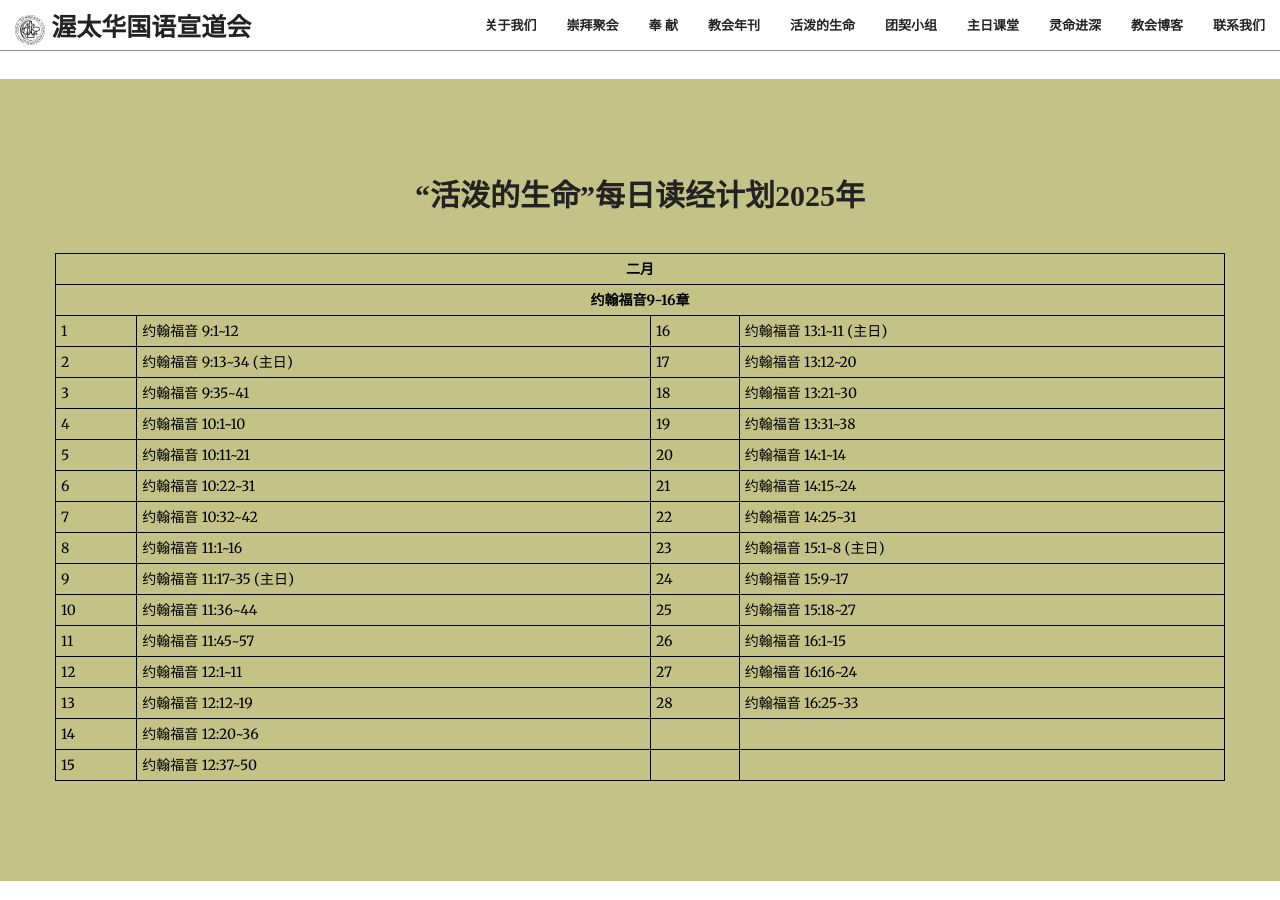
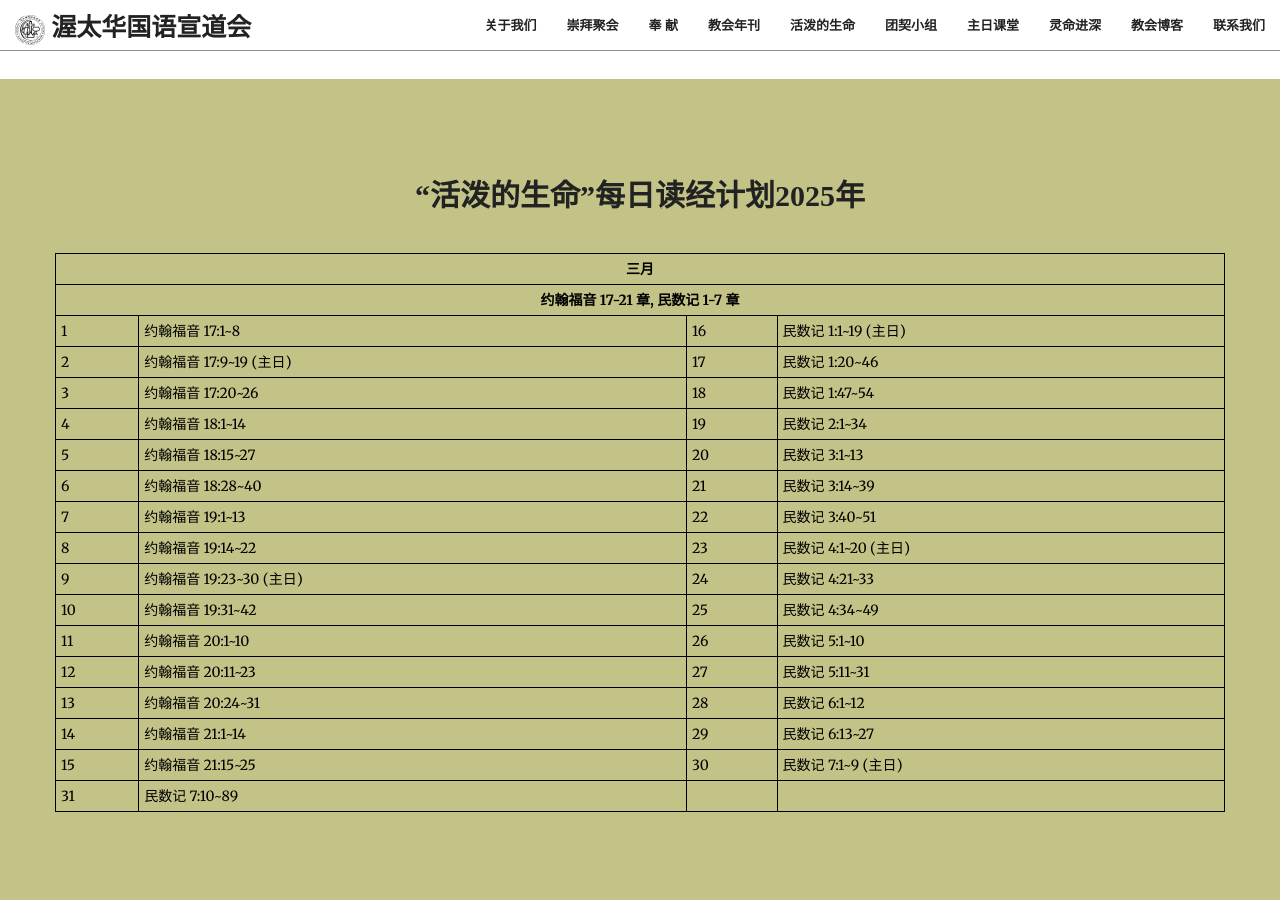
Before and after one commit to JonasYow/ottawaomac, a Jekyll site: the page built from index.html, in a window 1280 px wide and 900 px high, scrolled down 2563 px. Built offline with Jekyll 4.4.1, drawn with Linux system fonts in a browser that asks for light colours; some web fonts are replaced.

Commit message:
Update Mar2025 content

```diff
--- a/_includes/dailylivingwater.html
+++ b/_includes/dailylivingwater.html
@@ -8,113 +8,120 @@
             </div>
             <table style="width:100%">
                 <tr>
-                    <th colspan="4" class="text-center">二月</th>
+                    <th colspan="4" class="text-center">三月</th>
                 </tr>
                 <tr>
-                    <th colspan="4" class="text-center">约翰福音9-16章</th>
+                    <th colspan="4" class="text-center">约翰福音 17-21 章, 民数记 1-7 章</th>
                 </tr>
 
                 <tr>
                     <td>1</td>
-                    <td>约翰福音 9:1~12</td>
+                    <td>约翰福音 17:1~8</td>
                     <td>16</td>
-                    <td>约翰福音 13:1~11 (主日)</td>
+                    <td>民数记 1:1~19 (主日)</td>
                 </tr>
 
                 <tr>
                     <td>2</td>
-                    <td>约翰福音 9:13~34 (主日)</td>
+                    <td>约翰福音 17:9~19 (主日)</td>
                     <td>17</td>
-                    <td>约翰福音 13:12~20</td>
+                    <td>民数记 1:20~46</td>
                 </tr>
 
                 <tr>
                     <td>3</td>
-                    <td>约翰福音 9:35~41</td>
+                    <td>约翰福音 17:20~26</td>
                     <td>18</td>
-                    <td>约翰福音 13:21~30</td>
+                    <td>民数记 1:47~54</td>
                 </tr>
 
                 <tr>
                     <td>4</td>
-                    <td>约翰福音 10:1~10</td>
+                    <td>约翰福音 18:1~14</td>
                     <td>19</td>
-                    <td>约翰福音 13:31~38</td>
+                    <td>民数记 2:1~34</td>
                 </tr>
 
                 <tr>
                     <td>5</td>
-                    <td>约翰福音 10:11~21</td>
+                    <td>约翰福音 18:15~27</td>
                     <td>20</td>
-                    <td>约翰福音 14:1~14</td>
+                    <td>民数记 3:1~13</td>
                 </tr>
 
                 <tr>
                     <td>6</td>
-                    <td>约翰福音 10:22~31</td>
+                    <td>约翰福音 18:28~40</td>
                     <td>21</td>
-                    <td>约翰福音 14:15~24</td>
+                    <td>民数记 3:14~39</td>
                 </tr>
 
                 <tr>
                     <td>7</td>
-                    <td>约翰福音 10:32~42</td>
+                    <td>约翰福音 19:1~13</td>
                     <td>22</td>
-                    <td>约翰福音 14:25~31</td>
+                    <td>民数记 3:40~51</td>
                 </tr>
 
                 <tr>
                     <td>8</td>
-                    <td>约翰福音 11:1~16</td>
+                    <td>约翰福音 19:14~22</td>
                     <td>23</td>
-                    <td>约翰福音 15:1~8 (主日)</td>
+                    <td>民数记 4:1~20 (主日)</td>
                 </tr>
 
                 <tr>
                     <td>9</td>
-                    <td>约翰福音 11:17~35 (主日)</td>
+                    <td>约翰福音 19:23~30 (主日)</td>
                     <td>24</td>
-                    <td>约翰福音 15:9~17</td>
+                    <td>民数记 4:21~33</td>
                 </tr>
 
                 <tr>
                     <td>10</td>
-                    <td>约翰福音 11:36~44</td>
+                    <td>约翰福音 19:31~42</td>
                     <td>25</td>
-                    <td>约翰福音 15:18~27</td>
+                    <td>民数记 4:34~49</td>
                 </tr>
 
                 <tr>
                     <td>11</td>
-                    <td>约翰福音 11:45~57</td>
+                    <td>约翰福音 20:1~10</td>
                     <td>26</td>
-                    <td>约翰福音 16:1~15</td>
+                    <td>民数记 5:1~10</td>
                 </tr>
 
                 <tr>
                     <td>12</td>
-                    <td>约翰福音 12:1~11</td>
+                    <td>约翰福音 20:11~23</td>
                     <td>27</td>
-                    <td>约翰福音 16:16~24</td>
+                    <td>民数记 5:11~31</td>
                 </tr>
 
                 <tr>
                     <td>13</td>
-                    <td>约翰福音 12:12~19</td>
+                    <td>约翰福音 20:24~31</td>
                     <td>28</td>
-                    <td>约翰福音 16:25~33</td>
+                    <td>民数记 6:1~12</td>
                 </tr>
 
                 <tr>
                     <td>14</td>
-                    <td>约翰福音 12:20~36</td>
-                    <td></td>
-                    <td></td>
+                    <td>约翰福音 21:1~14</td>
+                    <td>29</td>
+                    <td>民数记 6:13~27</td>
                 </tr>
 
                 <tr>
                     <td>15</td>
-                    <td>约翰福音 12:37~50</td>
+                    <td>约翰福音 21:15~25</td>
+                    <td>30</td>
+                    <td>民数记 7:1~9 (主日)</td>
+                </tr>
+
+                <tr>
+                    <td>31</td>
+                    <td>民数记 7:10~89</td>
                     <td></td>
                     <td></td>
                 </tr>
```
